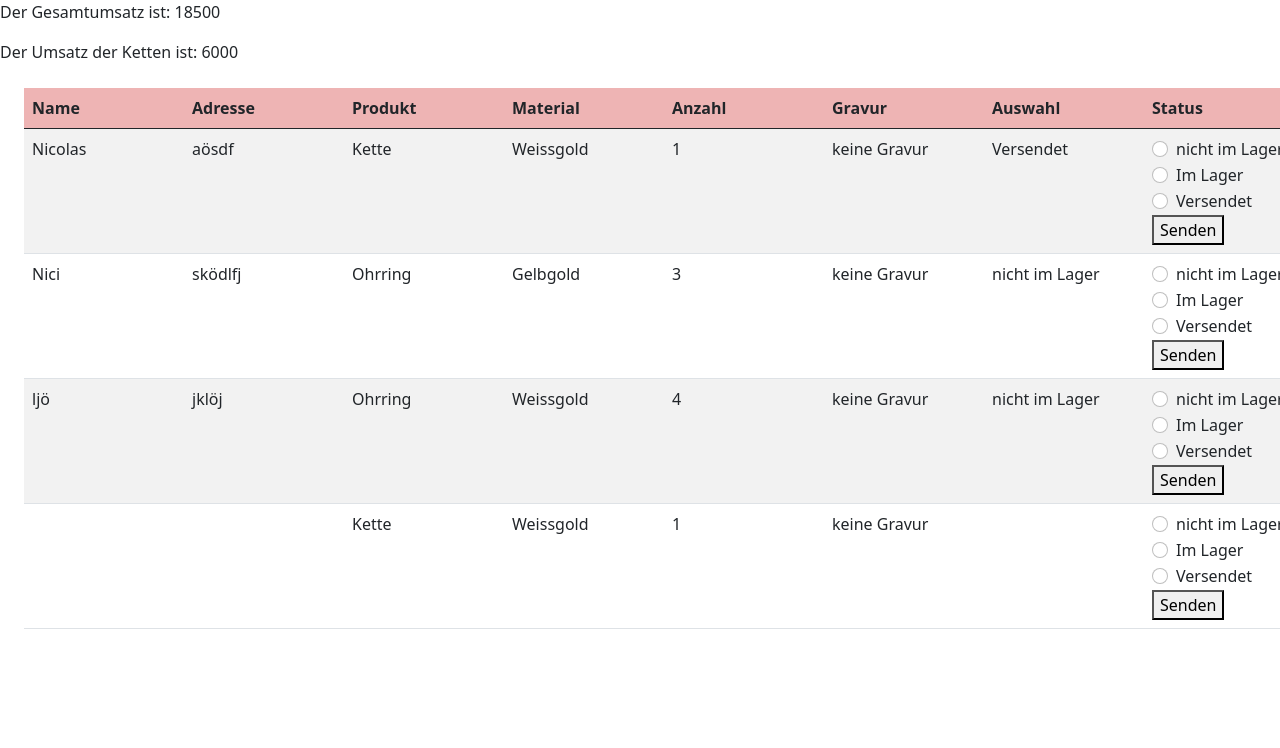
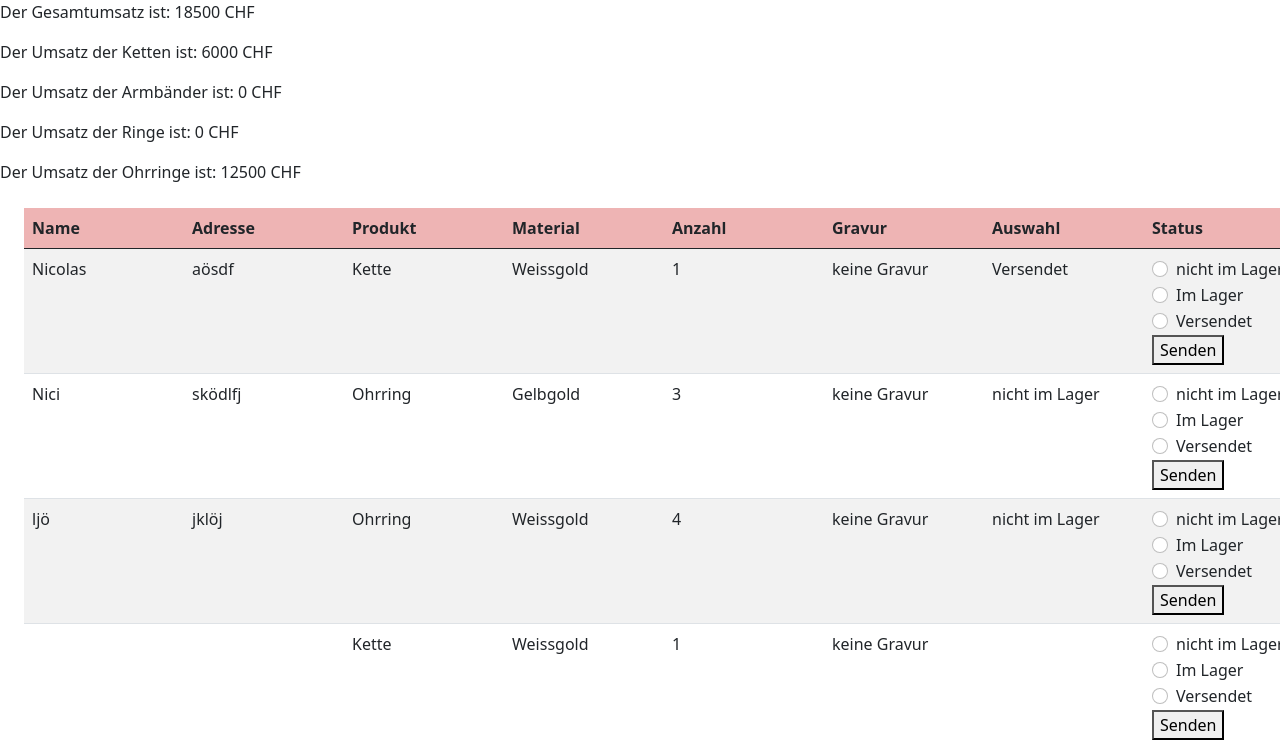
Before and after one commit to unicorni11/pythonproject, a Flask app: page /backend in a window 1280 px wide. Shown: the part 72-820 px from the top of the page. Before the commit the page ends 701 px from the top, so only its background shows below. Run offline with Flask 2, Linux system fonts and the light colour scheme; some libraries are stand-ins or nearby versions.

Commit message:
vierter Entwurf

```diff
--- a/main.py
+++ b/main.py
@@ -3,6 +3,8 @@ from flask import render_template
 from flask import request, redirect
 import json
 from datetime import datetime
+import plotly.express as px
+from plotly.offline import plot
 
 
 app = Flask("__name__")
@@ -82,6 +84,9 @@ def backend():
     bestell_uebersicht = []
     umsatz_gesamt = 0
     umsatz_ketten = 0
+    umsatz_armband = 0
+    umsatz_ring = 0
+    umsatz_ohrring = 0
 
     try:
         with open("bestellung.json", "r") as open_file:  # r für read = lesen
@@ -94,6 +99,12 @@ def backend():
         umsatz_gesamt = umsatz_gesamt + element["Preis"]
         if element["Was"] == "Kette":
             umsatz_ketten = umsatz_ketten + element["Preis"]
+        elif element["Was"] == "Armband":
+            umsatz_armband = umsatz_armband + element["Preis"]
+        elif element["Was"] == "Ring":
+            umsatz_ring = umsatz_ring + element["Preis"]
+        else:
+            umsatz_ohrring = umsatz_ohrring + element["Preis"]
 
 
     for element in datei_inhalt:
@@ -119,19 +130,24 @@ def backend():
 
         return redirect("backend")
 
-    return render_template("backend.html", bestell_uebersicht=bestell_uebersicht, umsatz_gesamt=umsatz_gesamt, umsatz_ketten = umsatz_ketten)
-
-
-@app.route("/auswertung")
-def auswertung():
-    div1 = piechart.viz() #Kreisdiagramm (siehe piechart.py)
-    div2 = scatterplot.viz() #Scatter Plot (siehe scatterplot.py)
-    return render_template("auswertung.html", viz_div1=div1, viz_div2=div2)
+    return render_template("backend.html", bestell_uebersicht=bestell_uebersicht, umsatz_gesamt=umsatz_gesamt, umsatz_ketten = umsatz_ketten, umsatz_armband = umsatz_armband,
+                           umsatz_ring = umsatz_ring, umsatz_ohrring = umsatz_ohrring)
 
 @app.route("/visualisierung")
 def visualisierung():
+    balkendiagramm = px.bar(
+        x=["Kette", "Armband", "Ringe", "Ohrringe"],
+        y=[umsatz_ketten, umsatz_armband, umsatz_ring, umsatz_ohrring],
+        labels={"x": "Produkt", "y": "Umsatz"}
+    )
+    div_balkendiagramm = plot(balkendiagramm, output_type="div")
 
-    return render_template("visualisierung.html")
+    return render_template("visualisierung.html", balkendiagramm = div_balkendiagramm, umsatz_ketten = umsatz_ketten, umsatz_armband = umsatz_armband,
+                           umsatz_ring = umsatz_ring, umsatz_ohrring = umsatz_ohrring)
+
+
+
+
 
 if __name__ == "__main__":
     app.run(debug=True, port=5000)
--- a/templates/backend.html
+++ b/templates/backend.html
@@ -1,7 +1,10 @@
 {% include "header.html" %}
 <body>
-<div><p>Der Gesamtumsatz ist: {{ umsatz_gesamt }}</p></div>
-<div><p>Der Umsatz der Ketten ist: {{ umsatz_ketten }}</p></div>
+<div><p>Der Gesamtumsatz ist: {{ umsatz_gesamt }} CHF</p></div>
+<div><p>Der Umsatz der Ketten ist: {{ umsatz_ketten }} CHF</p></div>
+<div><p>Der Umsatz der Armbänder ist: {{ umsatz_armband }} CHF</p></div>
+<div><p>Der Umsatz der Ringe ist: {{ umsatz_ring }} CHF</p></div>
+<div><p>Der Umsatz der Ohrringe ist: {{ umsatz_ohrring }} CHF</p></div>
 <div>
     <form method="POST">
         <table class="table table-striped m-4">
```
Also changed, not shown: piechart.py (deleted, +0 -28 lines), templates/visualisierung.html (+6 -20 lines), static/diagramm.png (deleted).
